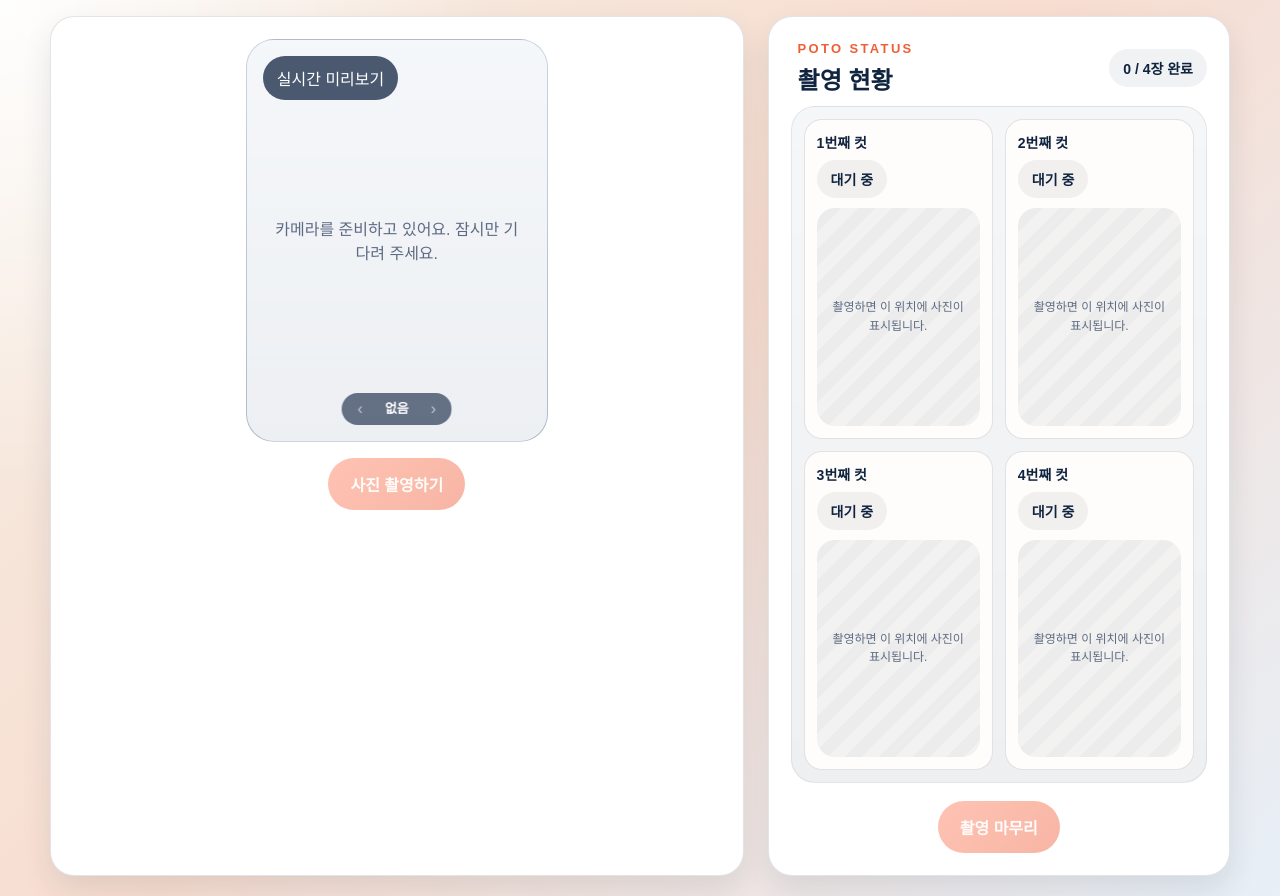
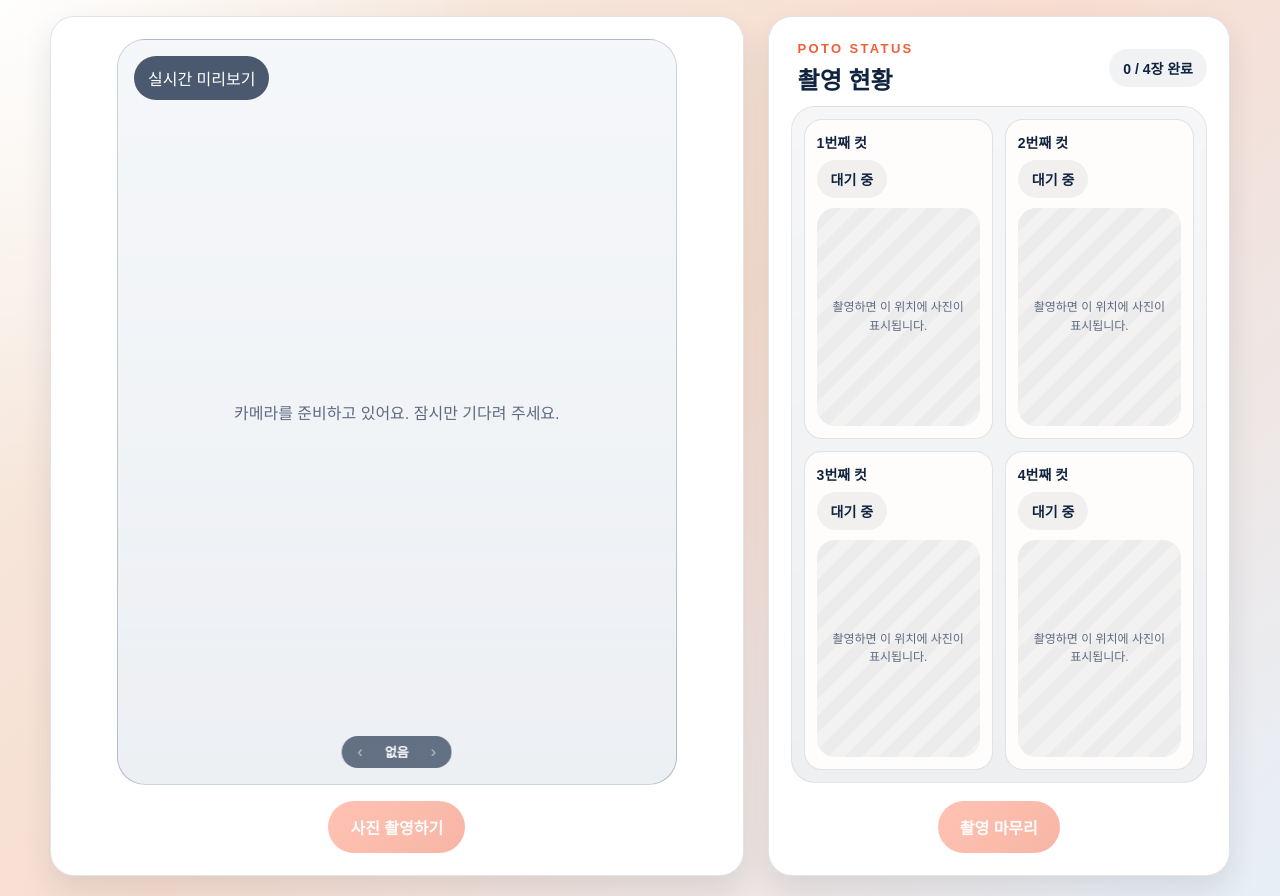
Before and after one commit to kkami121/pic-moment, a Next.js app: page /camera in a window 1280 px wide. Built offline with nearby package versions, Linux system fonts and the light colour scheme; no server answers.

Commit message:
Update CameraCapture.module.css

```diff
--- a/components/CameraCapture.module.css
+++ b/components/CameraCapture.module.css
@@ -290,8 +290,9 @@
 
 @media (min-width: 1024px) {
   .previewFrame {
-    max-width: 500px;
-    margin: 0 auto;
+    flex: 1;
+    min-height: 0;
+    align-self: center;
   }
 }
 
```
